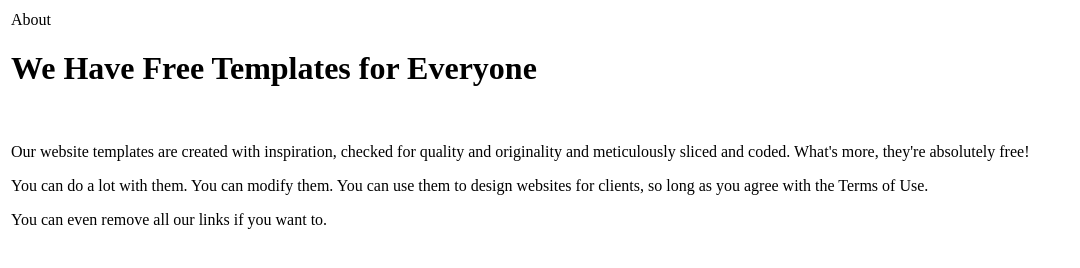
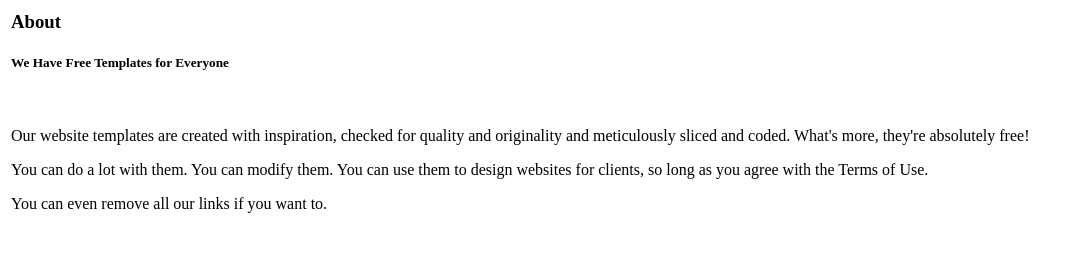
Before and after one commit to Nallathambi81/Senior-SQL-Developer, a plain HTML site: page index.html in a window 1280 px wide. Shown: the whole page, without its empty margins (0-1080 px from the left). Drawn offline with Linux system fonts and the light colour scheme.

Commit message:
Update index.html

```diff
--- a/index.html
+++ b/index.html
@@ -1,6 +1,6 @@
 <html><head></head><body>
-  <table border="0"><tr><td><p>About</p><p>
-<h1>We Have Free Templates for Everyone</h1></br></p><p>
+  <table border="0"><tr><td><p><h3>About</h3></p><p>
+<h5>We Have Free Templates for Everyone</h5></br></p><p>
 Our website templates are created with inspiration, checked for quality and originality and meticulously sliced and coded. What's more, they're absolutely free! </p><p>
 You can do a lot with them. You can modify them. You can use them to design websites for clients, so long as you agree with the Terms of Use.</p><p>
     You can even remove all our links if you want to. </p></td></tr></table></body></html>
```
